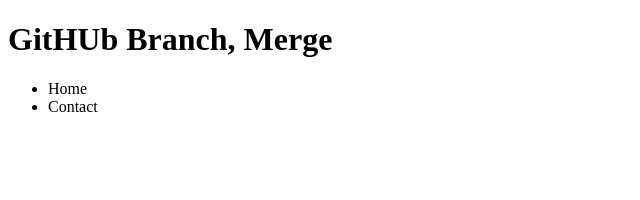
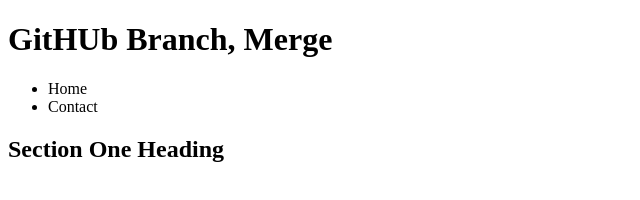
Before and after one commit to Yunusib12/project1, a plain HTML site: page index.html in a window 1280 px wide. Shown: the whole page, without its empty margins (0-640 px from the left). Drawn offline with Linux system fonts and the light colour scheme.

Commit message:
Added section-one

```diff
--- a/index.html
+++ b/index.html
@@ -16,6 +16,9 @@
             <li>Contact</li>
         </ul>
     </nav>
+    <section class="section-one">
+        <h2>Section One Heading</h2>
+    </section>
 </body>
 
 </html>
```
